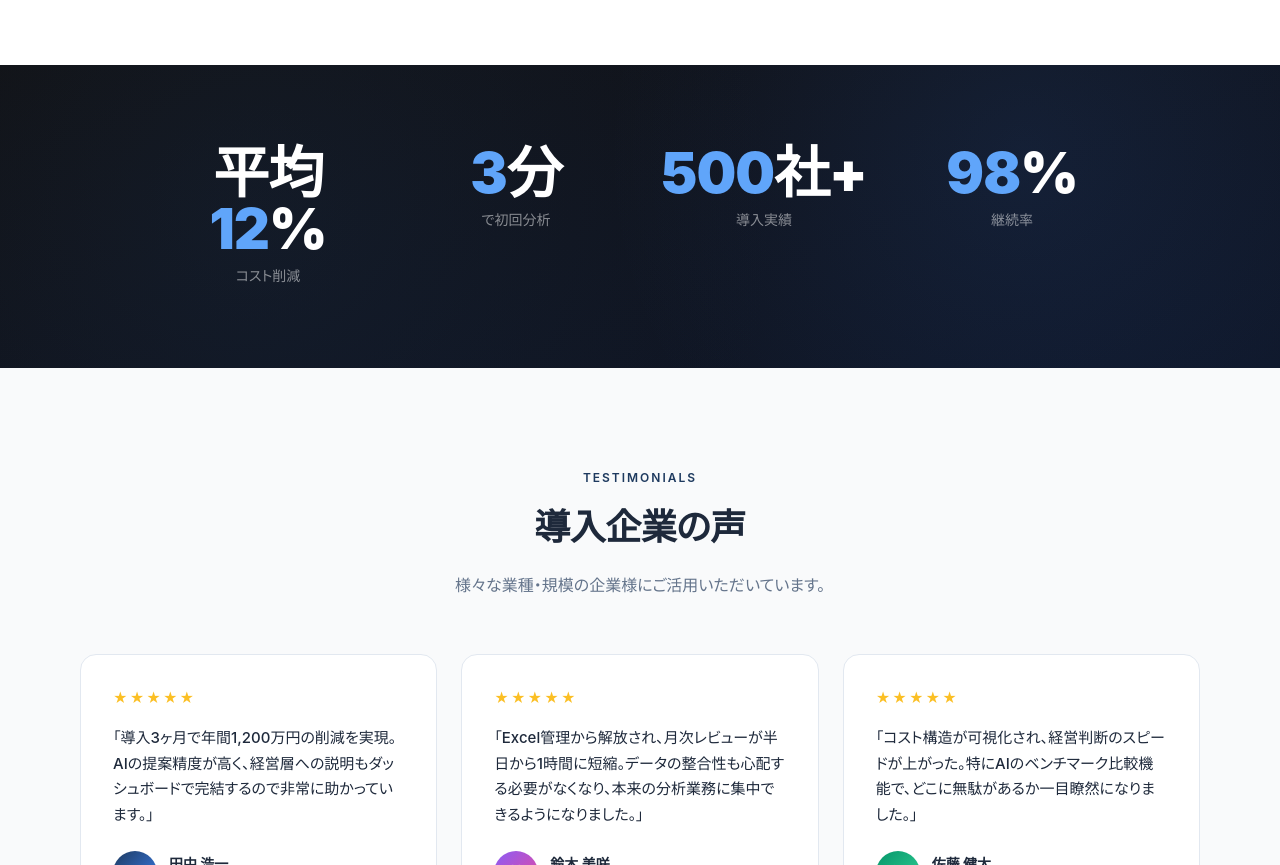
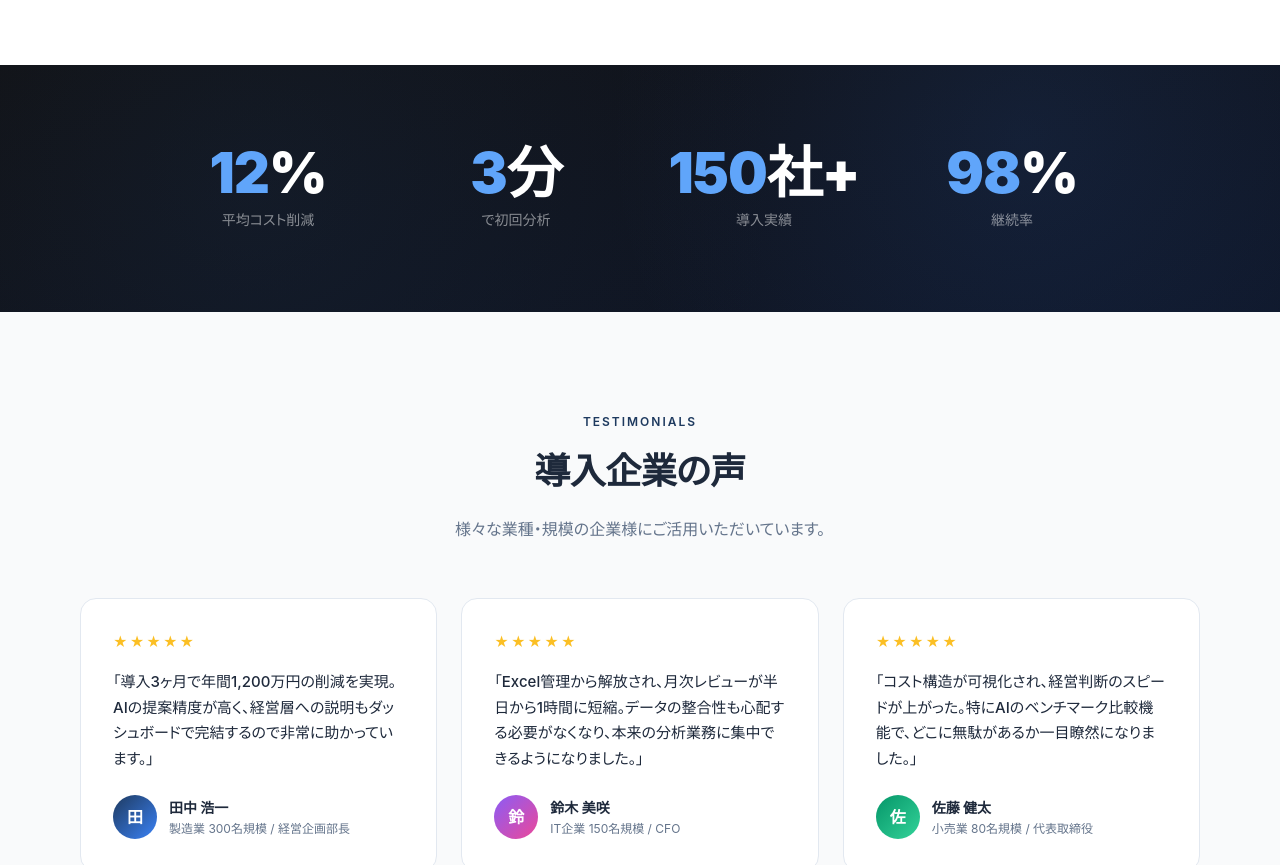
Before and after one commit to shuheiuesugi/rakuda-costcut-lp, a plain HTML site: page visual.html in a window 1280 px wide. Shown: the part 2780-3645 px from the top of the page. Drawn offline with Linux system fonts and the light colour scheme.

Commit message:
fix: visual.html stats - 150 companies + fix 12% layout
- Move "平均" from stat-number to stat-label to prevent line wrap
- Update company count from 500 to 150

Co-Authored-By: Claude Opus 4.6 <noreply@anthropic.com>

```diff
--- a/visual.html
+++ b/visual.html
@@ -1148,15 +1148,15 @@ nav a:hover { color: var(--ink); }
 <section class="stats">
   <div class="stats-inner">
     <div class="stat-item fade-in">
-      <div class="stat-number">平均<span>12</span>%</div>
-      <div class="stat-label">コスト削減</div>
+      <div class="stat-number"><span>12</span>%</div>
+      <div class="stat-label">平均コスト削減</div>
     </div>
     <div class="stat-item fade-in">
       <div class="stat-number"><span>3</span>分</div>
       <div class="stat-label">で初回分析</div>
     </div>
     <div class="stat-item fade-in">
-      <div class="stat-number"><span>500</span>社+</div>
+      <div class="stat-number"><span>150</span>社+</div>
       <div class="stat-label">導入実績</div>
     </div>
     <div class="stat-item fade-in">
```
